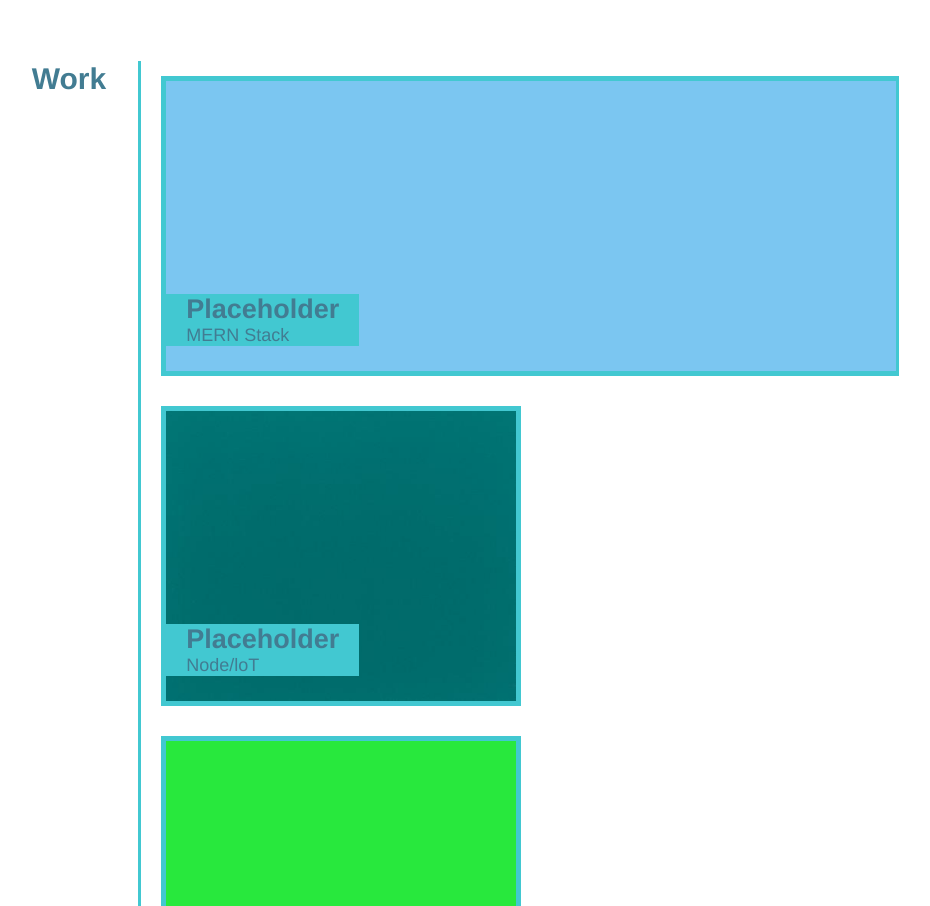
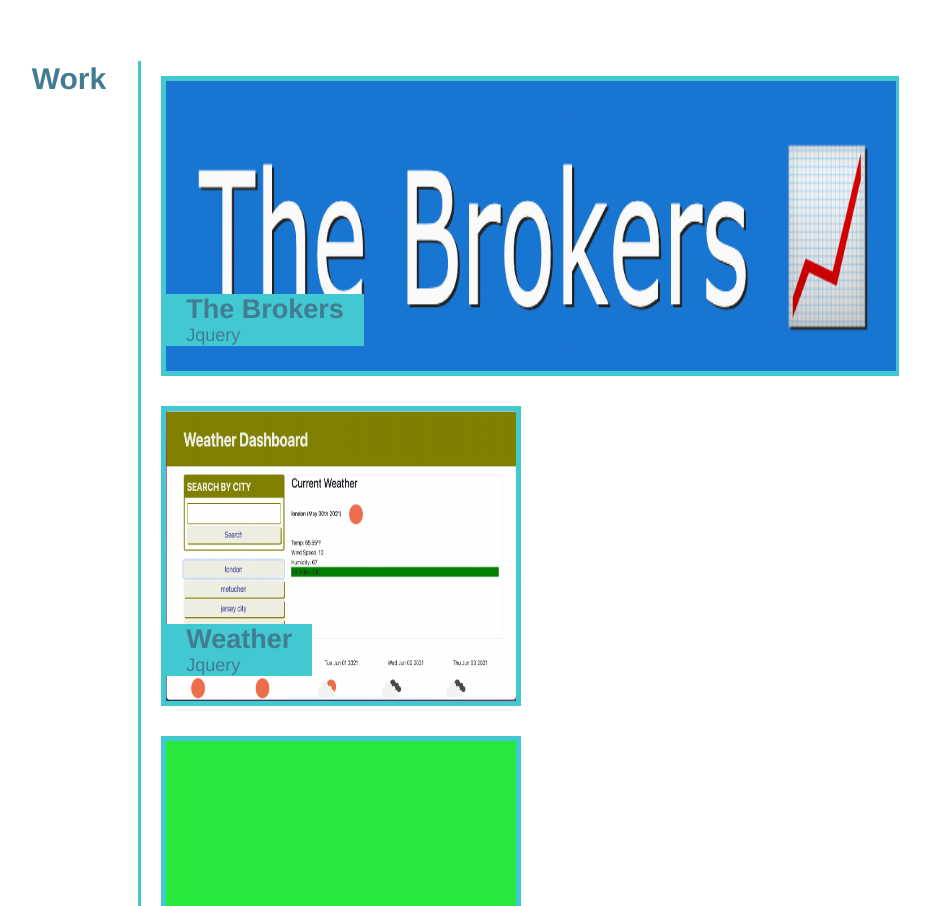
Before and after one commit to stephgeorge22/Portfolio, a plain HTML site: page index.html in a window 1280 px wide. Shown: the part 464-1370 px from the top of the page, without its empty margins (201-1131 px from the left). Drawn offline with Linux system fonts and the light colour scheme.

Commit message:
added projects to portfolio

```diff
--- a/index.html
+++ b/index.html
@@ -63,20 +63,20 @@
                 <!--first project - row 1-->
                 <div class="row1">
                     <article class= "large-crop">
-                        <a href="https://www.google.com/"><img src="./assets/images/project1.jpg" alt="placeholder" class="image"></a>
+                        <a href="https://imaparadox.github.io/The-Brokers/"><img src="./assets/images/Brokers.png" alt="The Brokers" class="image"></a>
                         <div class="text-block">
-                            <h2>Placeholder</h2>
-                            <p>MERN Stack</p>
+                            <h2>The Brokers</h2>
+                            <p>Jquery</p>
                         </div>
                     </article>
                 </div>
                 <div class="row" >
                     <!-- second project - row 2-->
                     <article class= "crop">
-                        <a href="https://www.google.com/"><img src="./assets/images/project2.jpg" alt="placeholder" class="image"></a>
+                        <a href="https://stephgeorge22.github.io/weather-dashboard/"><img src="./assets/images/weather.png" alt="Weather Dashboard" class="image"></a>
                         <div class="text-block">
-                            <h2>Placeholder</h2>
-                            <p>Node/loT</p>
+                            <h2>Weather</h2>
+                            <p>Jquery</p>
                         </div>
                     </article>
                     <!--third projects - row 2-->
```
Also changed, not shown: assets/images/Brokers.png (added), assets/images/weather.png (added), 3 other files.
